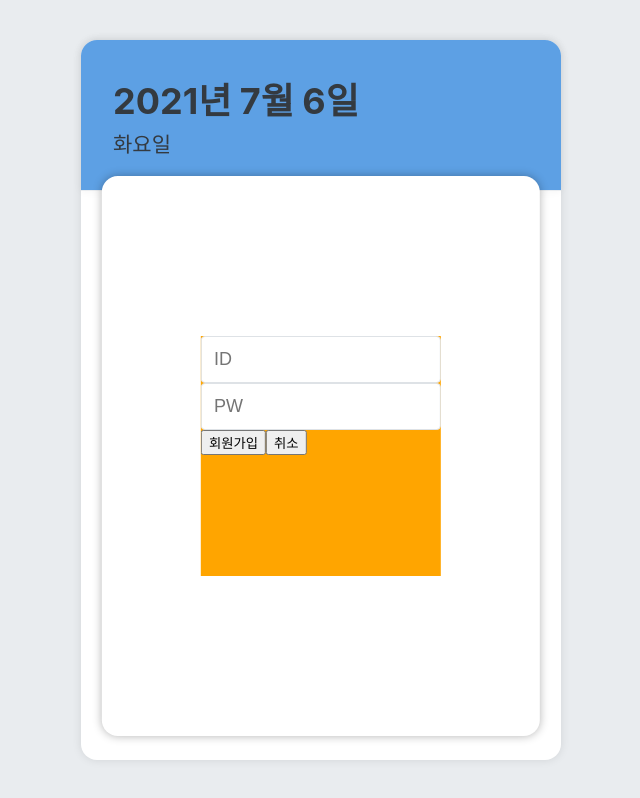
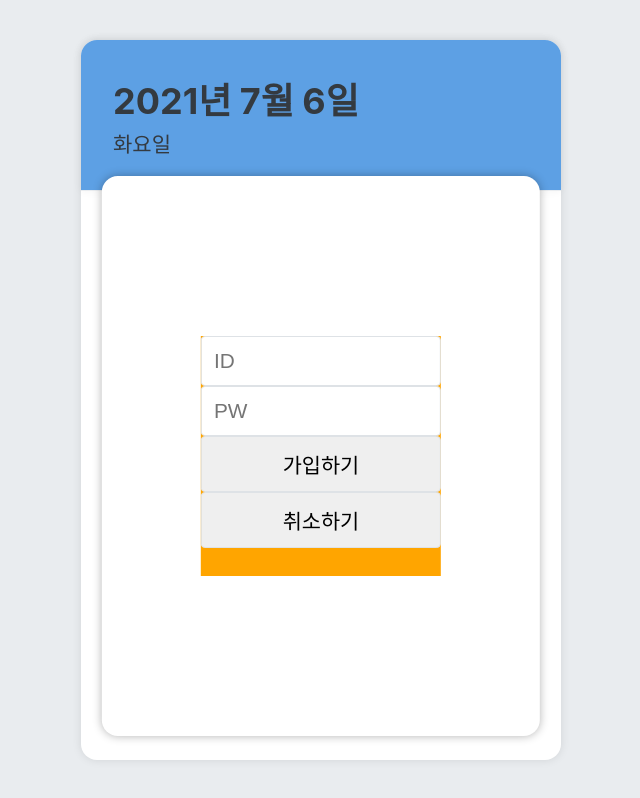
Before and after one commit to Parkchangun/LaonProject, a React (Create React App) app in the folder front/: page /signup in a window 1280 px wide. Shown: the whole page, without its empty margins (319-959 px from the left). Built offline with nearby package versions, Linux system fonts and the light colour scheme.

Commit message:
list 삭제 시 번호 재정렬 만듦

```diff
--- a/front/src/components/context/ToDoContext.js
+++ b/front/src/components/context/ToDoContext.js
@@ -26,8 +26,10 @@ const initialTodos = [
 
 function todoReducer(state, action) {
   switch (action.type) {
-    case 'LOAD':
+    case 'LOAD': {
+      console.log(action);
       return (state = action.data);
+    }
 
     case 'CREATE':
       return state.concat(action.todo);
@@ -39,8 +41,12 @@ function todoReducer(state, action) {
       return state.map((todo) =>
         todo.id === action.id ? { ...todo, text: action.value } : todo
       );
-    case 'REMOVE':
-      return state.filter((todo) => todo.id !== action.id);
+    case 'REMOVE': {
+      const temp = state.filter((todo) => todo.id !== action.id);
+      return temp.map((todo) =>
+        todo.id > action.id ? { ...todo, id: todo.id - 1 } : todo
+      );
+    }
     default:
       throw new Error(`Unhandled action type: ${action.type}`);
   }
--- a/front/src/components/context/UserContext.js
+++ b/front/src/components/context/UserContext.js
@@ -1,7 +1,7 @@
 import { createContext, useContext, useReducer } from 'react';
 
-const token = null;
-// const token = '11123';
+// const token = null;
+const token = '11123';
 const initialUser = { token };
 
 function userReducer(state, action) {
--- a/front/src/components/toDo/TodoList.jsx
+++ b/front/src/components/toDo/TodoList.jsx
@@ -39,6 +39,8 @@ function TodoList() {
   const undoneTasks = todos.filter((todo) => !todo.done);
   const doneTasks = todos.filter((todo) => todo.done);
 
+  console.log(todos);
+
   //TodoList DownLoad
   useEffect(() => {
     console.log('effect');
--- a/front/src/components/users/SignIn.jsx
+++ b/front/src/components/users/SignIn.jsx
@@ -1,22 +1,53 @@
 import React, { useState } from 'react';
 import { Link } from 'react-router-dom';
 import styled from 'styled-components';
-import { MainBlock, Input, flexCenterAlign } from '../../styles/CommonStyle';
+import {
+  MainBlock,
+  Input,
+  flexCenterAlign,
+  Button,
+  Positive,
+  Negative,
+} from '../../styles/CommonStyle';
 import { useTodoDispatch } from '../context/ToDoContext';
-
-const InsertForm = styled.div`
-  width: 15rem;
-  height: 15rem;
-  background-color: orange;
-`;
 
 const LoginBox = styled.div`
   ${MainBlock}
   ${flexCenterAlign}
 `;
 
+const InsertForm = styled.div`
+  width: 30rem;
+  height: 20rem;
+  ${flexCenterAlign}
+  flex-direction: column;
+  justify-content: space-between;
+`;
+
+const InputWrap = styled.div`
+  ${flexCenterAlign}
+  flex-direction: column;
+  width: 100%;
+`;
 const InputBox = styled.input`
   ${Input}
+  & + & {
+    margin-top: 20px;
+  }
+`;
+
+const ButtonWrap = styled.div`
+  ${flexCenterAlign}
+  flex-direction: column;
+  width: 100%;
+`;
+const ButtonBox = styled.button`
+  ${Button}
+  cursor: pointer;
+  ${Positive}
+  & + & {
+    margin-top: 20px;
+  }
 `;
 
 export default function SiginIn() {
@@ -24,7 +55,7 @@ export default function SiginIn() {
   // const [pw, setPW] = useState('');
   const [user, setUser] = useState({
     id: '',
-    pw: '',
+    password: '',
   });
   const dispatch = useTodoDispatch();
 
@@ -39,12 +70,13 @@ export default function SiginIn() {
     if (e.key === 'Enter') onSubmit();
   };
   const onSubmit = (e) => {
-    alert(`id = ${user.id} pw = ${user.pw}`);
+    alert(`id = ${user.id} pw = ${user.password}`);
   };
 
   return (
     <LoginBox>
       <InsertForm>
+        <InputWrap>
           <InputBox
             name='id'
             placeholder='ID'
@@ -53,16 +85,19 @@ export default function SiginIn() {
           ></InputBox>
           <InputBox
             type='password'
-          name='pw'
-          placeholder='PW'
+            name='password'
+            placeholder='PASSWORD'
             onChange={onChange}
-          value={user.pw}
+            value={user.password}
             onKeyPress={enterPress}
           ></InputBox>
-        <button onClick={onSubmit}>로그인</button>
-        <Link to='/signup'>
-          <button>가입하기</button>
-        </Link>
+        </InputWrap>
+        <ButtonWrap>
+          <ButtonBox onClick={onSubmit}>로그인</ButtonBox>
+          <ButtonBox>
+            <Link to='/signup'>회원가입</Link>
+          </ButtonBox>
+        </ButtonWrap>
       </InsertForm>
     </LoginBox>
   );
--- a/front/src/components/users/SignUp.jsx
+++ b/front/src/components/users/SignUp.jsx
@@ -1,7 +1,12 @@
 import React, { useState } from 'react';
 import { Link } from 'react-router-dom';
 import styled from 'styled-components';
-import { MainBlock, Input, flexCenterAlign } from '../../styles/CommonStyle';
+import {
+  MainBlock,
+  Input,
+  flexCenterAlign,
+  Button,
+} from '../../styles/CommonStyle';
 import { useTodoDispatch } from '../context/ToDoContext';
 
 const InsertForm = styled.div`
@@ -19,15 +24,19 @@ const InputBox = styled.input`
   ${Input}
 `;
 
+const ButtonBox = styled.button`
+  ${Button}
+`;
+
 function SignUp() {
   return (
     <LoginBox>
       <InsertForm>
         <InputBox name='id' placeholder='ID'></InputBox>
         <InputBox type='password' name='pw' placeholder='PW'></InputBox>
-        <button>회원가입</button>
+        <ButtonBox>가입하기</ButtonBox>
         <Link to='/'>
-          <button>취소</button>
+          <ButtonBox>취소하기</ButtonBox>
         </Link>
       </InsertForm>
     </LoginBox>
--- a/front/src/styles/CommonStyle.js
+++ b/front/src/styles/CommonStyle.js
@@ -20,8 +20,26 @@ export const Input = css`
   border: 1px solid #dee2e6;
   width: 100%;
   outline: none;
-  font-size: 18px;
+  font-size: 1.3rem;
   box-sizing: border-box;
+`;
+
+export const Button = css`
+  width: 100%;
+  padding: 12px;
+  font-size: 1.3rem;
+  border-radius: 4px;
+  border: 1px solid #dee2e6;
+  & a {
+    color: inherit;
+    text-decoration: none;
+  }
+`;
+export const Positive = css`
+  background-color: #33ff3f;
+`;
+export const Negative = css`
+  background-color: #ff3333;
 `;
 
 export const flexCenterAlign = css`
```
Lines whose indentation alone changed are shown as unchanged.
